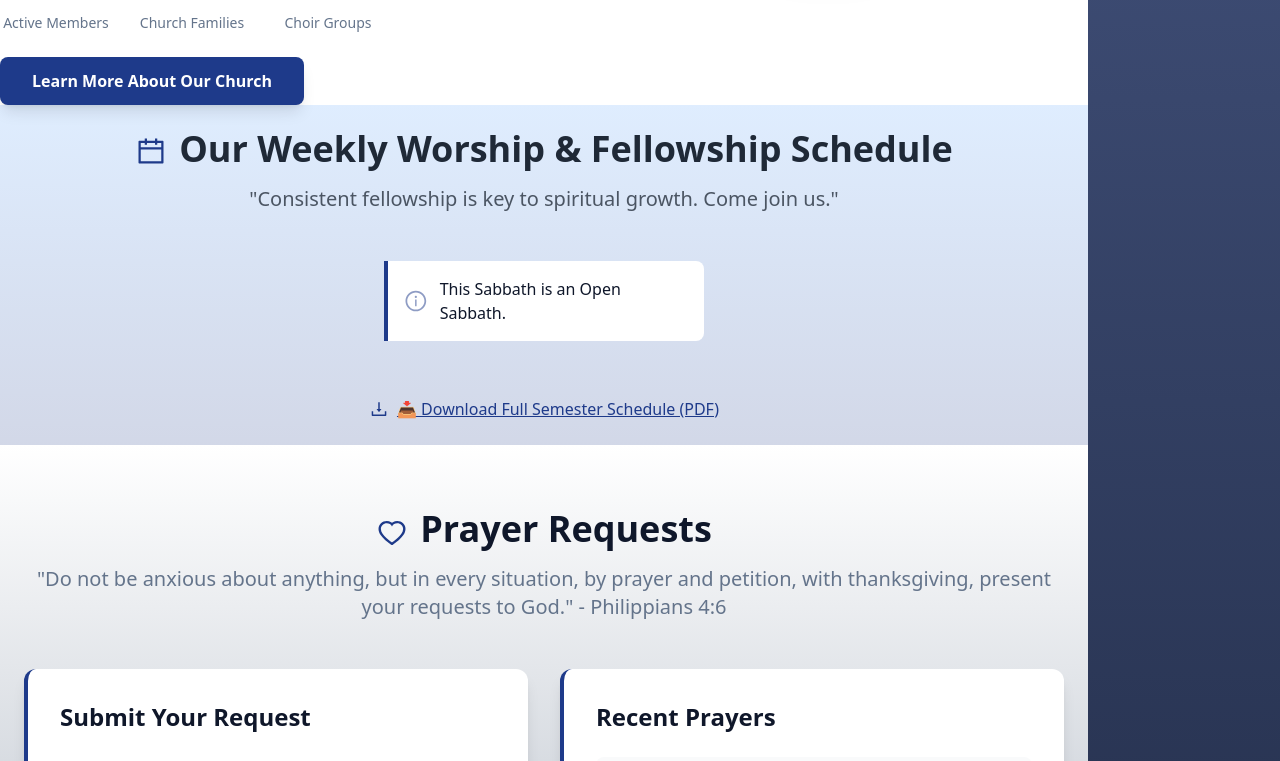
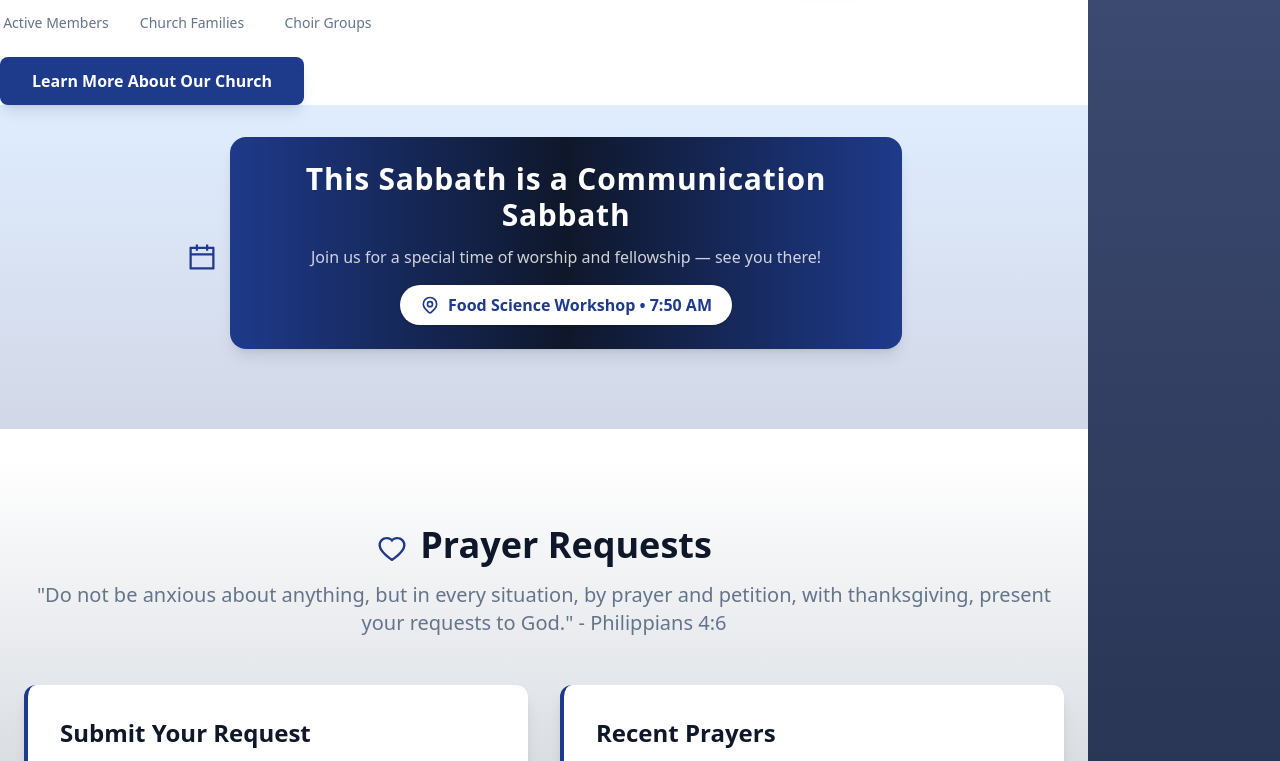
Before and after one commit to RamspheldOnyangoOchieng/DeKUSDA-Website, a React (Vite) app in the folder frontend/: page / in a window 1280 px wide. Shown: the part 1642-2403 px from the top of the page. Built offline with nearby package versions, Linux system fonts and the light colour scheme.

Commit message:
Added location icon to Sabbath event badge and improved design

```diff
--- a/frontend/src/App.jsx
+++ b/frontend/src/App.jsx
@@ -31,7 +31,14 @@ import Evangelism from './pages/Evangelism/Evangelism';
 
 // Resources
 import COE from './pages/Resources/COE';
-import Sermons from './pages/Resources/Sermons';
+// Remove the old import
+// import TithesOfferings from './pages/Resources/TithesOfferings';
+
+// Add the new import (adjust path if your component is in a different folder)
+import TithesOfferings from './pages/Resources/TithesOfferings';
+
+
+
 import Books from './pages/Resources/Books';
 
 // More Pages
@@ -73,7 +80,9 @@ function App() {
 
         {/* Resources */}
         <Route path="/COE" element={<COE />} />
-        <Route path="/Sermons" element={<Sermons />} />
+      <Route path="/tithes-offerings" element={<TithesOfferings />} />
+
+
         <Route path="/Books" element={<Books />} />
 
         {/* More */}
--- a/frontend/src/components/Layout/Footer.jsx
+++ b/frontend/src/components/Layout/Footer.jsx
@@ -41,7 +41,7 @@ export const Footer = () => {
               <li><Link to="/" className="hover:text-lightBlue transition-colors">🏠 Home</Link></li>
               <li><Link to="/About/AboutDekusda" className="hover:text-lightBlue transition-colors">About Us</Link></li>
               <li><Link to="/Ministries/PersonalMinistries" className="hover:text-lightBlue transition-colors">Ministries</Link></li>
-              <li><Link to="/Resources/Sermons" className="hover:text-lightBlue transition-colors">Sermons</Link></li>
+              <li><Link to="/Resources/TithesOfferings" className="hover:text-lightBlue transition-colors">TithesOfferings</Link></li>
               <li><Link to="/More/Announcements" className="hover:text-lightBlue transition-colors">Announcements</Link></li>
               <li><Link to="/Resources/Books" className="hover:text-lightBlue transition-colors">Resources</Link></li>
             </ul>
--- a/frontend/src/components/Layout/Header.jsx
+++ b/frontend/src/components/Layout/Header.jsx
@@ -101,7 +101,7 @@ export const Header = () => {
               <ul className="pl-4 space-y-2">
                 <li><Link to="/Books" onClick={() => setIsOpen(false)} className="hover:underline underline-offset-2">Books</Link></li>
                 <li><Link to="/COE" onClick={() => setIsOpen(false)} className="hover:underline underline-offset-2">COE</Link></li>
-                <li><Link to="/Sermons" onClick={() => setIsOpen(false)} className="hover:underline underline-offset-2">Sermons</Link></li>
+                <li><Link to="/tithes-offerings" onClick={() => setIsOpen(false)} className="hover:underline underline-offset-2">Tithes &amp; Offerings</Link></li>
               </ul>
             </details>
           </li>
@@ -167,7 +167,7 @@ export const Header = () => {
               </ul>
             </li>
 
-            {/* Evangelism */}r
+            {/* Evangelism */}
             <li className='relative z-50 group'>
               <div className='flex items-center justify-center my-10 xl:text-lg lg:text-[1rem] font-georgia font-normal cursor-pointer'>
                 Evangelism
@@ -188,7 +188,7 @@ export const Header = () => {
               <ul className='absolute left-0 -mt-6 lg:w-44 bg-neutral-100 shadow-lg hidden group-hover:block space-y-4 pt-2 border border-neutral-200'>
                 <li className='pl-2 hover:underline'><Link to="/Books">Books</Link></li>
                 <li className='pl-2 hover:underline'><Link to="/COE">COE</Link></li>
-                <li className='pl-2 hover:underline'><Link to="/Sermons">Sermons</Link></li>
+                <li className='pl-2 hover:underline'><Link to="/tithes-offerings">Tithes &amp; Offerings</Link></li>
               </ul>
             </li>
 
--- a/frontend/src/pages/Home.jsx
+++ b/frontend/src/pages/Home.jsx
@@ -237,42 +237,34 @@ export const Home = () => {
                             <div className="mb-12 text-center">
                                 <div className="flex items-center justify-center mb-4">
                                     <AiOutlineCalendar className="w-8 h-8 mr-3 text-primaryBlue mt-7" />
-                                    <h2 className="text-4xl font-bold text-gray-800 mt-6">
-                                        Our Weekly Worship & Fellowship Schedule
-                                    </h2>
+                                  <div className="flex justify-center my-8">
+  <div className="bg-gradient-to-r from-primaryBlue via-darkBlue to-primaryBlue rounded-2xl shadow-lg px-8 py-6 max-w-2xl text-center">
+    <h2 className="text-3xl font-bold text-white tracking-wide mb-3">
+      This Sabbath is a Communication Sabbath
+    </h2>
+    <p className="text-white/80 font-medium mb-4">
+      Join us for a special time of worship and fellowship — see you there!
+    </p>
+<span className="inline-flex items-center gap-2 bg-white text-primaryBlue font-semibold px-5 py-2 rounded-full shadow hover:shadow-lg transition">
+  <HiOutlineLocationMarker className="w-5 h-5 text-primaryBlue" />
+  Food Science Workshop • 7:50 AM
+</span>
+
+  </div>
+</div>
+
                                 </div>
-                                <p className="text-xl text-gray-600">
-                                    "Consistent fellowship is key to spiritual growth. Come join us."
-                                </p>
+
                             </div>
 
-                            <div className="flex justify-center items-center">
-                            <div className="p-4 mb-6 border-l-4 rounded-r-lg w-80 bg-white border-primaryBlue">
-                                <div className="flex items-center">
-                                    <AiOutlineInfoCircle className="w-6 h-6 mr-3  text-primaryBlue/50" />
-                                    <p className="font-medium text-darkBlue">
-                                        This Sabbath is an Open Sabbath.
-                                    </p>
-                                </div>
-                            </div>
-                            </div>
+
 
                             <div className="grid gap-6 mb-8 md:grid-cols-2 lg:grid-cols-3">
                                 {/* Schedule cards remain the same as before */}
                                 {/* ... */}
                             </div>
 
-                            <div className="text-center">
-                                <a
-                                    href="/assets/schedule.pdf"
-                                    target="_blank"
-                                    rel="noopener noreferrer"
-                                    className="inline-flex items-center font-medium underline transition-colors text-primaryBlue hover:text-darkBlue mb-6"
-                                >
-                                    <AiOutlineDownload className="w-5 h-5 mr-2" />
-                                    📥 Download Full Semester Schedule (PDF)
-                                </a>
-                            </div>
+
                         </div>
                     </div>
 
--- a/frontend/src/pages/Resources/Sermons.jsx
+++ /dev/null
@@ -1,23 +0,0 @@
-import React from "react";
-
-
-export const Sermons = () => {
-    (
-        <div>
-            <h1>Welcome to the Sermons Page</h1>
-            <p>Here you can find a collection of our latest sermons.</p>
-            <p>Stay tuned for more updates!</p>
-            <p>For more information, please contact us.</p>
-            <p>Thank you for visiting!</p>
-            <p>We hope you find inspiration and guidance in our sermons.</p>
-            <p>If you have any questions or feedback, feel free to reach out.</p>
-            <p>We appreciate your support and engagement with our community.</p>
-            <p>Have a blessed day!</p>
-            <p>For more resources, check out our other pages.</p>
-            <p>We are here to serve you and help you grow in your faith.</p>
-            <p>Join us for our next service and experience the joy of worship.</p>
-        </div>
-    );
-};
-
-export default Sermons;
--- /dev/null
+++ b/frontend/src/pages/Resources/TithesOfferings.jsx
@@ -0,0 +1,49 @@
+// src/pages/Resources/TithesOfferings.jsx
+import React from "react";
+import { HeartHandshake } from "lucide-react";
+import Header from "../../components/Layout/Header";
+import Footer from "../../components/Layout/Footer";
+
+export default function TithesOfferings() {
+  return (
+    <>
+      <Header />
+      <div className="flex items-center justify-center min-h-screen bg-gradient-to-br from-green-50 via-white to-green-100 p-4">
+        <div className="max-w-md w-full bg-white rounded-2xl shadow-2xl p-6 text-center border border-green-200">
+          {/* Verse Section */}
+          <div className="mb-6">
+            <h2 className="text-xl font-semibold text-green-700 mb-2">
+              "And my God will meet all your needs according to the riches of his glory in Christ Jesus."
+            </h2>
+            <p className="text-sm text-gray-600 italic">— Philippians 4:19</p>
+            <p className="text-sm text-gray-700 mt-2">
+              When we give generously, we are not losing something; we are simply putting our faith into action, trusting that God's supply will always exceed our needs.
+            </p>
+          </div>
+
+          {/* Icon */}
+          <div className="flex justify-center mb-4">
+            <HeartHandshake className="w-12 h-12 text-green-600" />
+          </div>
+
+          {/* M-Pesa Giving Info */}
+          <div className="space-y-2">
+            <p className="text-lg font-bold text-gray-800">Church Tithes & Offerings</p>
+            <div className="bg-green-100 rounded-xl p-3">
+              <p className="text-sm text-gray-600">M-Pesa Number (use <span className="font-semibold">Send Money</span>):</p>
+              <p className="text-2xl font-extrabold text-green-700">0748260864</p>
+              <p className="text-sm text-gray-600"> Name:</p>
+              <p className="text-lg font-semibold text-gray-800">Erick Ocharo</p>
+            </div>
+          </div>
+
+          {/* Optional Note */}
+          <div className="mt-6 text-xs text-gray-500">
+            Thank you for your faithful giving that furthers God’s work 🙏
+          </div>
+        </div>
+      </div>
+      <Footer />
+    </>
+  );
+}
```
